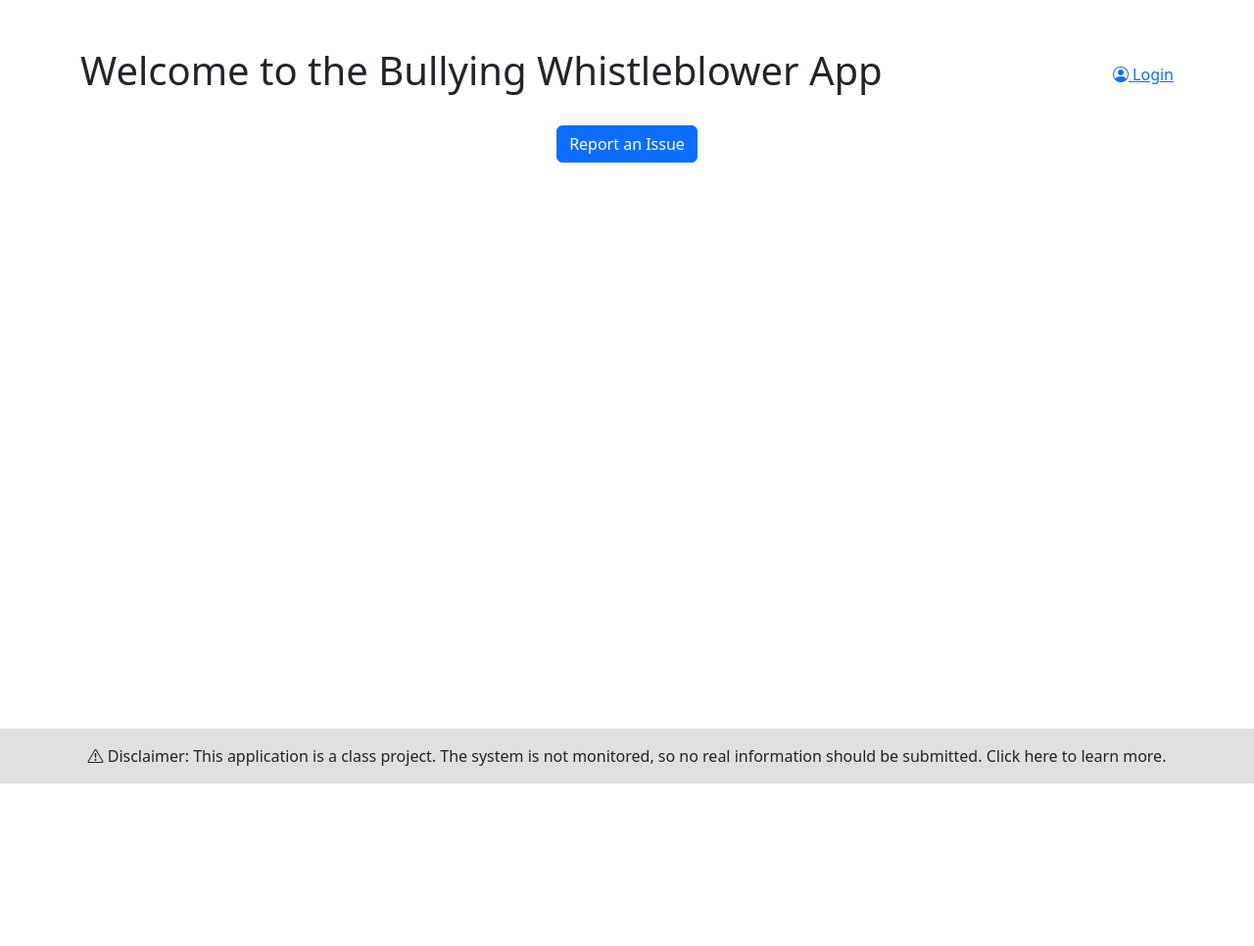
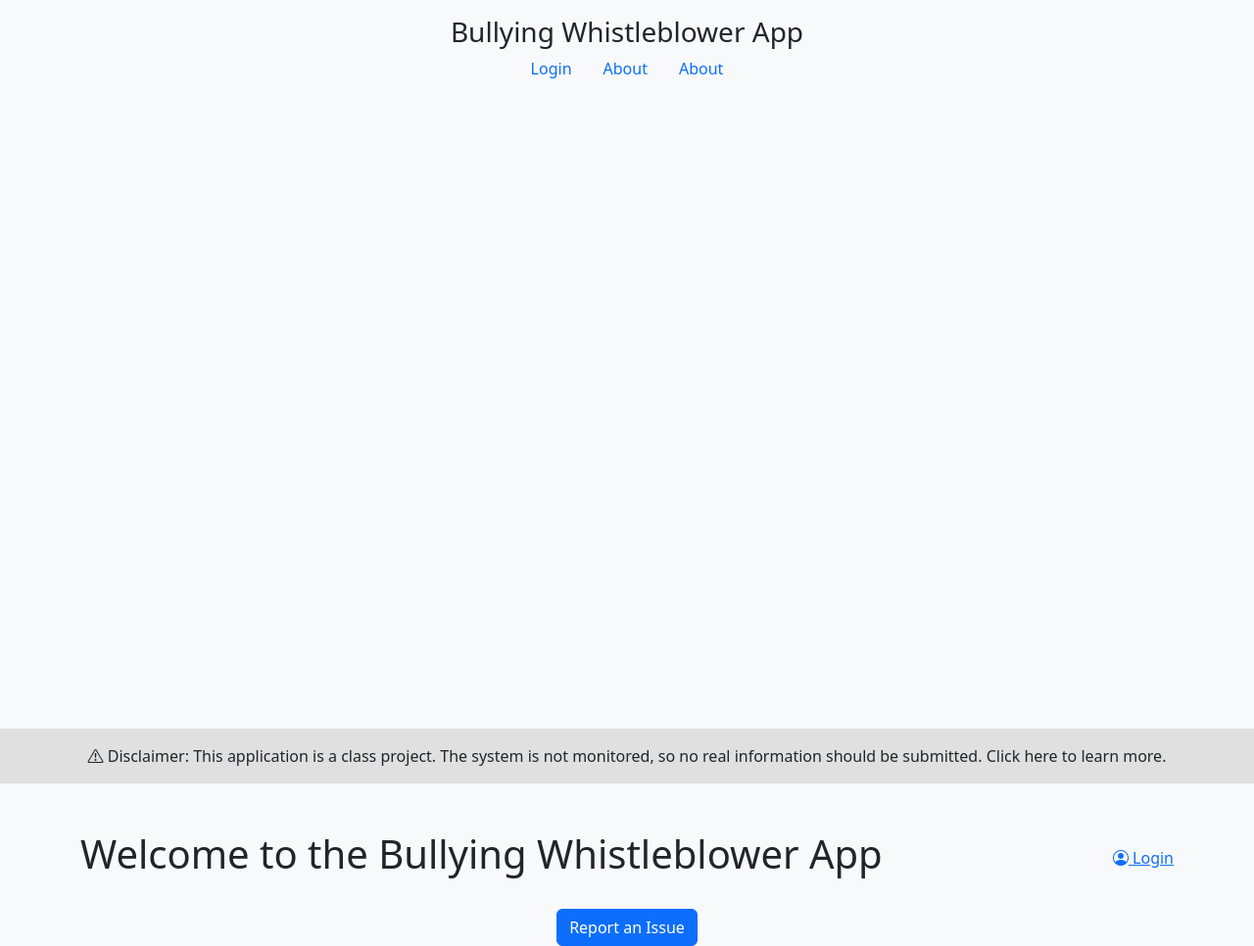
Before and after one commit to artiehumphreys/WhistleblowerApp, a Django app: template whistleblower_app/templates/whistleblower_app/index.html in a window 1280 px wide. Shown: the whole page at 98% size. Before the commit the page ends 800 px from the top, so only its background shows below. Run offline with Django 3.2, Linux system fonts and the light colour scheme; the template is opened without the code that fills it, so the values that code supplies are empty; some libraries are stand-ins or nearby versions.

Commit message:
Designing about page

```diff
--- a/templates/base.html
+++ b/templates/base.html
@@ -7,6 +7,21 @@
     {% bootstrap_css %}
     {% bootstrap_javascript %}
 </head>
+
+<body class="text-center bg-light">
+    <div class="cover-container d-flex h-100 p-3 mx-auto flex-column">
+        <header class="masthead mb-auto">
+            <div class = "inner">
+                <h3 class = "masthead mb-auto">Bullying Whistleblower App</h3>
+                <nav class="nav nav-masthead justify-content-center">
+                    <a class="nav-link active" href="{% url 'login_page' %}">Login</a>
+                    <a class="nav-link active" href="about">About</a>
+                    <a class="nav-link active" href="contact">About</a>
+                </nav>
+            </div>
+        </header>
+    </div>
+</body>
 
 <div class="container mt-5">
     <div class="d-flex justify-content-between align-items-center">
```
